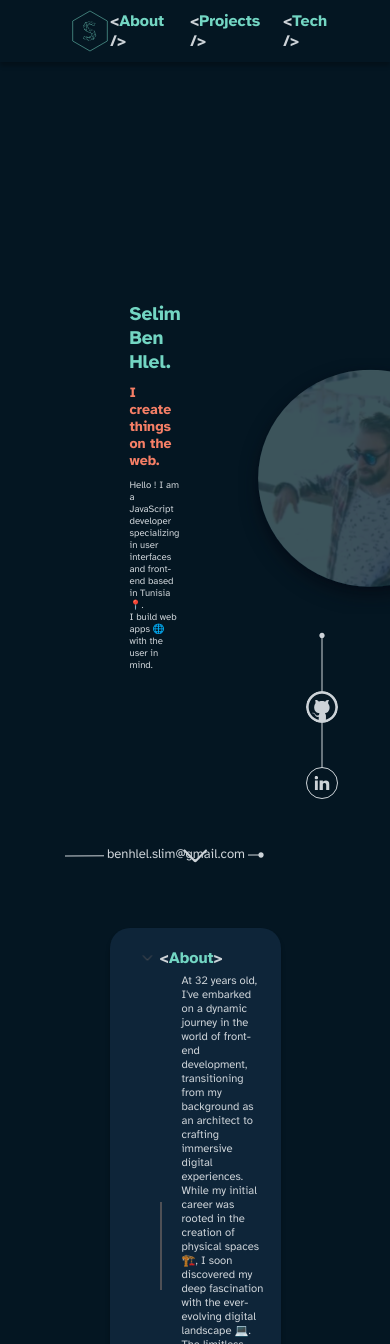
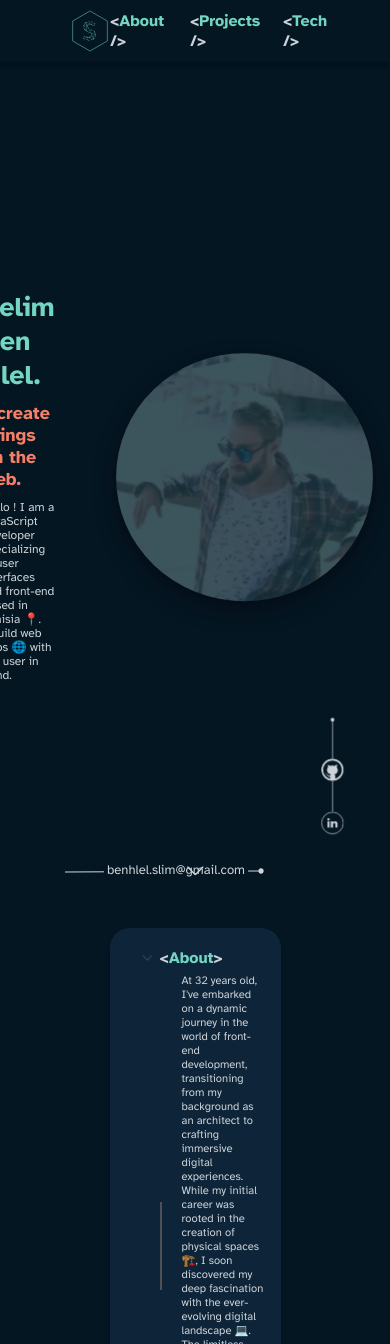
Before and after one commit to benhlel0slim/Portfolio, a Next.js app: page / in a window 390 px wide. Shown: the top 1344 px of the page. Built offline with nearby package versions, Linux system fonts and the light colour scheme.

Commit message:
refactor: styling landing component

```diff
--- a/src/components/landing/Landing.tsx
+++ b/src/components/landing/Landing.tsx
@@ -11,13 +11,14 @@ import LinkedIn from "../socialMedia/LinkedIn";
 
 function Landing() {
   return (
-    <section className={styles.container}>
-      <div className={styles.inner}>
+    <article className={styles.container}>
+      <section className={styles.inner}>
         <div className={styles.bio}>
           <h1>Selim Ben Hlel.</h1>
           <h2>I create things on the web.</h2>
           <p>
             Hello ! I am a JavaScript developer specializing in user interfaces
+            <br />
             and front-end based in Tunisia 📍.
             <br /> I build web apps 🌐 with the user in mind.
           </p>
@@ -30,7 +31,7 @@ function Landing() {
             height={366}
           />
         </div>
-      </div>
+      </section>
       <Link className={styles.email} href={EMAIL}>
         <EmailLink />
       </Link>
@@ -44,7 +45,7 @@ function Landing() {
           <LinkedIn className={`${styles.linkedIn} ${styles.socials}`} />
         </Link>
       </div>
-    </section>
+    </article>
   );
 }
 
--- a/src/components/landing/landing.module.scss
+++ b/src/components/landing/landing.module.scss
@@ -5,34 +5,35 @@
 .inner {
   display: flex;
   flex-direction: row;
-  width: 55%;
-  margin: auto;
+  justify-content: center;
+  align-items: center;
   height: 100vh;
 }
 .bio {
   display: flex;
   flex-direction: column;
   justify-content: center;
-  font-size: xx-large;
+  font-size: 37px;
+  width: 40%;
   h2 {
     margin: 10px 0 10px 0;
-    font-size: 110%;
+    font-size: 32px;
   }
   p {
-    font-size: 75%;
+    font-size: 22px;
   }
 }
 .img {
   display: flex;
   flex-direction: column;
   justify-content: center;
-  scale: 1.3;
+  scale: 1.2;
 }
 .email {
   position: absolute;
-  bottom: 46px;
+  bottom: 30px;
   left: 0;
-  font-size: small;
+  font-size: 13px;
   text-decoration: none;
 }
 .arrow {
@@ -68,14 +69,29 @@
     bottom: 14px;
   }
 }
-@media (max-width: 1024px) {
+@media (max-width: 768px) {
   .inner {
-    width: 50%;
+    margin-left: 10%;
+  }
+  .bio {
+    font-size: 23px;
+
+    h2 {
+      font-size: 18px;
+    }
+    p {
+      font-size: 12px;
+    }
   }
   .img {
+    scale: 0.8;
+  }
+  .arrow {
     scale: 0.7;
+    bottom: 30px;
   }
-  .bio {
-    font-size: 80%;
+  .socialMedia {
+    scale: 0.7;
+    bottom: 0px;
   }
 }
```
